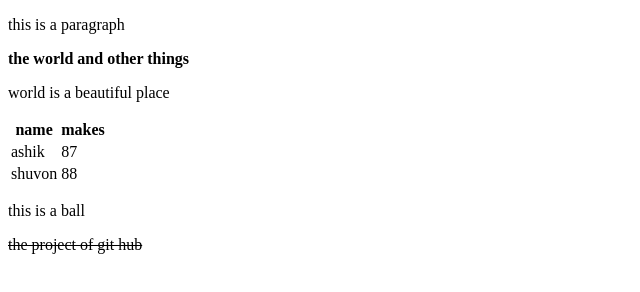
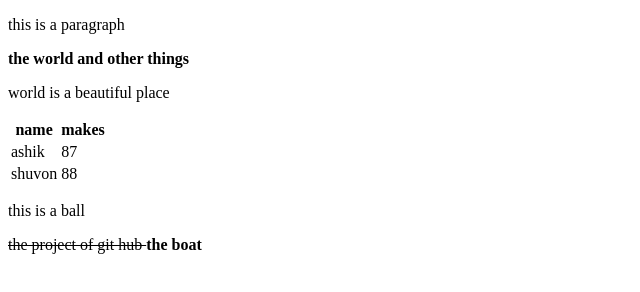
Before and after one commit to ashik647/first-project, a plain HTML site: page index.html in a window 1280 px wide. Shown: the full height of the page, 0-640 px from the left. Drawn offline with Linux system fonts and the light colour scheme.

Commit message:
Update index.html

```diff
--- a/index.html
+++ b/index.html
@@ -29,6 +29,7 @@
     </table>
 <p> this is a ball</p>
     <s> the project of git hub </s>
+    <b> the boat</b>
 
 </body>
 </html>
```
